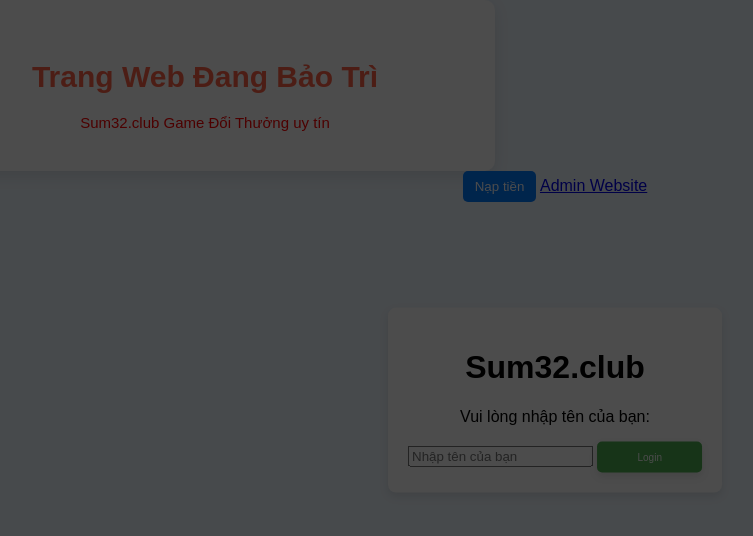
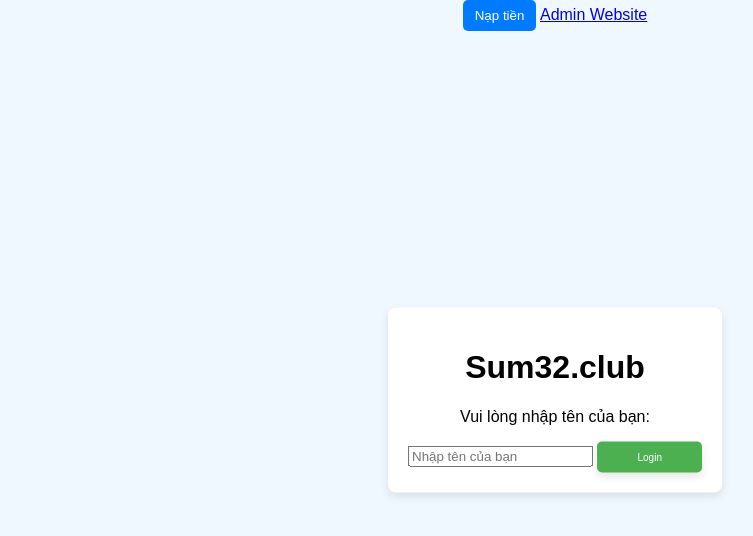
Before and after one commit to Havanhuan112/Sumleo-32.Club, a plain HTML site: page index.html in a window 1280 px wide. Shown: the whole page, without its empty margins (85-838 px from the left). Drawn offline with Linux system fonts and the light colour scheme.

Commit message:
index.html

```diff
--- a/index.html
+++ b/index.html
@@ -7,16 +7,6 @@
      <link rel="stylesheet" href="styles.css">
 </head>
 <body>
-    <!-- Nền mờ khóa web -->
-<div id="overlay"></div>
-
-<!-- Form thông báo bảo trì -->
-<div id="web-lock">
-    <div id="maintenance-message">
-        <h1>Trang Web Đang Bảo Trì</h1>
-            <div class="running-text">Sum32.club Game Đổi Thưởng uy tín</div>
-    </div>
-</div>
     <!-- Memmmmmm -->
      <button id="btnNapTien">Nạp tiền</button>
 
```
